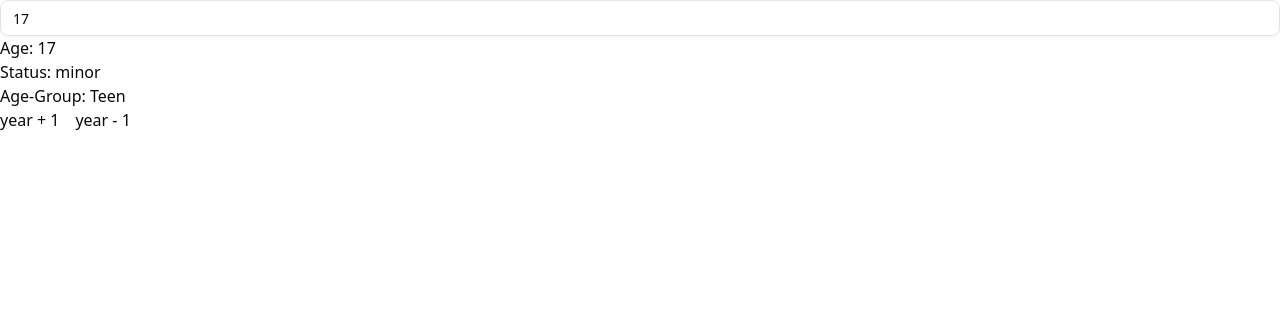
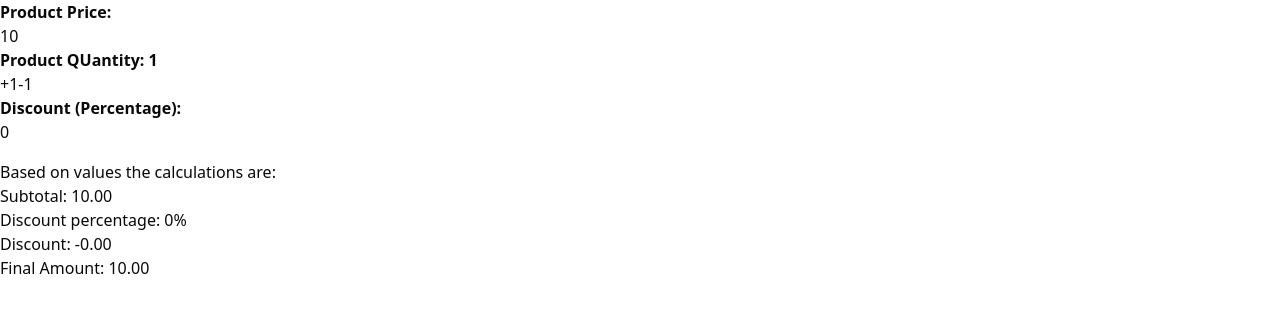
Before and after one commit to yashsarvaiya1/learn-nextjs, a Next.js app: page /usestate/numbers in a window 1280 px wide. Shown: the top 312 px of the page. Built offline with nearby package versions, Linux system fonts and the light colour scheme.

Commit message:
[IMP] numbers: Price Calculation with useState

```diff
--- a/app/usestate/numbers/page.tsx
+++ b/app/usestate/numbers/page.tsx
@@ -1,9 +1,10 @@
 import AgeComponent from '@/components/usestate/numbers/AgeComponent';
 import CounterComponent from '../../../components/usestate/numbers/counterComponent';
+import PriceComponent from '@/components/usestate/numbers/PriceComponent';
 export default function NumberPage(){
     return (
         <>
-            <AgeComponent/>
+            <PriceComponent/>
         </>
     )
 }
--- /dev/null
+++ b/components/usestate/numbers/PriceComponent.tsx
@@ -0,0 +1,35 @@
+'use client'
+import { useState } from "react"
+
+export default function PriceComponent(){
+    const [price,setPrice] = useState(10.00)
+    const [quantity,setQuantity] = useState(1)
+    const [discount,setDiscount] = useState(0)
+
+    const subtotal = price * quantity
+    const discountAmount = (subtotal * (discount/100))
+    const finalTotal = subtotal - discountAmount
+
+    return(
+        <div className="space-y-4">
+            <div>
+                <label className="block font-bold">Product Price:</label>
+                <input type="number" value={price} onChange={(e)=>setPrice(Number(e.target.value))} placeholder="Enter Price"/>
+                <label className="block font-bold">Product QUantity: {quantity}</label>
+                 <div className="flex">
+                    <button onClick={()=>{setQuantity(q=>q+1)}}>+1</button>
+                    <button onClick={()=>{if(quantity>1) setQuantity(q=>q-1)}}>-1</button>
+                 </div>
+                 <label className="block font-bold">Discount (Percentage):</label>
+                 <input type="number" value={discount} onChange={(e)=>{setDiscount(Number(e.target.value))}} />
+            </div>
+            <div>
+                <p>Based on values the calculations are:</p>
+                <p>Subtotal: {subtotal.toFixed(2)}</p>
+                <p>Discount percentage: {discount}%</p>
+                <p>Discount: -{discountAmount.toFixed(2)}</p>
+                <p>Final Amount: {finalTotal.toFixed(2)}</p>
+            </div>
+        </div>
+    )
+}
```
